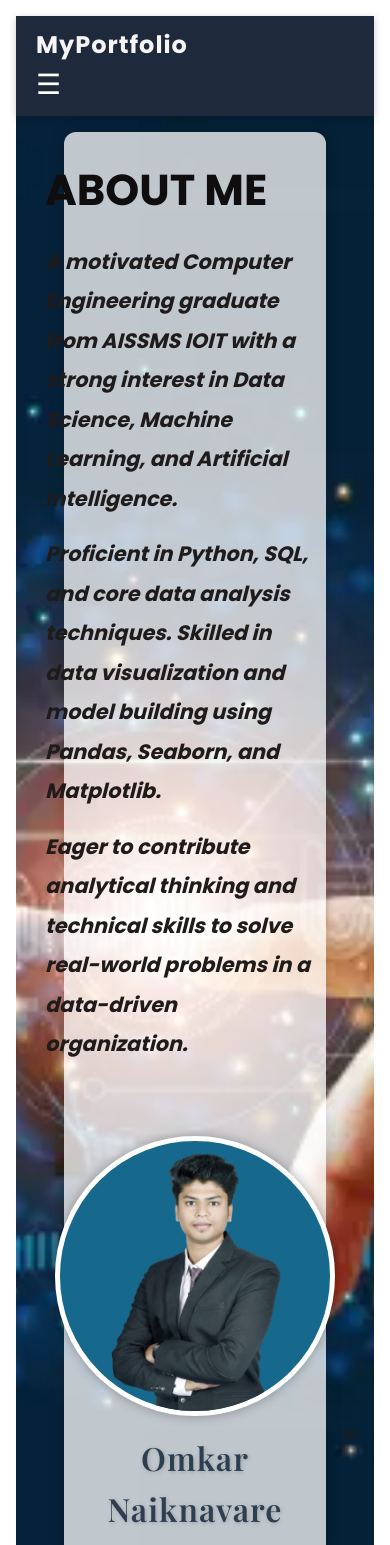
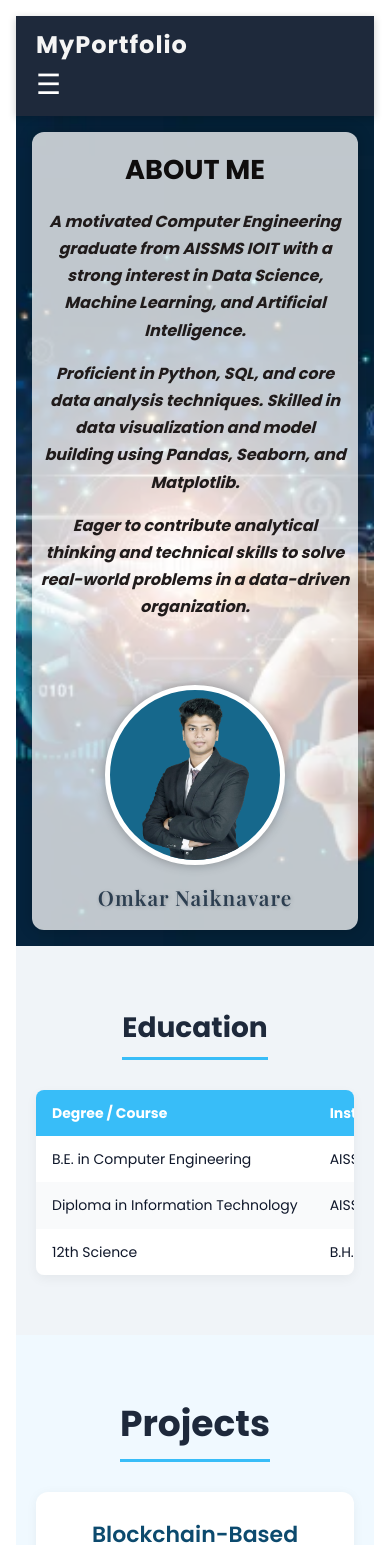
Before and after one commit to omkar300/portfolio, a React (Create React App) app: page / in a window 390 px wide. Shown: the top 1545 px of the page. Built offline with nearby package versions, Linux system fonts and the light colour scheme.

Commit message:
Update About.css

```diff
--- a/src/components/About/About.css
+++ b/src/components/About/About.css
@@ -8,6 +8,7 @@
   justify-content: center;
   min-height: 90vh;
   background-color: rgba(255, 255, 255, 0.9);
+  box-sizing: border-box;
 }
 
 .about-container {
@@ -23,41 +24,7 @@
   padding: 2rem;
   border-radius: 12px;
   box-shadow: 0 0 15px rgba(0, 0, 0, 0.2);
-}
-
-/* ✅ Responsive fix for smaller screens */
-@media screen and (max-width: 768px) {
-  .about-container {
-    flex-direction: column;
-    padding: 1.5rem;
-    text-align: center;
-  }
-
-  .about-left {
-    padding-right: 0;
-    text-align: center;
-  }
-
-  .about-right {
-    margin-top: 1.5rem;
-  }
-
-  .about-image {
-    width: 220px;
-    height: 220px;
-  }
-
-  .about-title {
-    font-size: 2rem;
-  }
-
-  .about-description {
-    font-size: 1.1rem;
-  }
-
-  .about-name {
-    font-size: 1.7rem;
-  }
+  box-sizing: border-box;
 }
 
 .about-left {
@@ -65,6 +32,7 @@
   min-width: 300px;
   text-align: left;
   padding-right: 2rem;
+  box-sizing: border-box;
 }
 
 .about-title {
@@ -75,6 +43,7 @@
   text-transform: uppercase;
   color: #0f0d0d;
   box-shadow: #201b1b;
+  transition: transform 0.3s ease;
 }
 
 .about-title:hover {
@@ -90,6 +59,7 @@
   font-weight: bolder;
   color: #201b1b;
   text-shadow: #ffffff;
+  transition: transform 0.3s ease;
 }
 
 .about-description:hover {
@@ -104,6 +74,7 @@
   flex-direction: column;
   align-items: center;
   justify-content: flex-start;
+  box-sizing: border-box;
 }
 
 .about-image {
@@ -138,3 +109,67 @@
   transform: scale(1.05);
   color: #000000;
 }
+
+/* ✅ Fully Responsive Fixes */
+@media screen and (max-width: 768px) {
+  .about {
+    padding: 1rem;
+  }
+
+  .about-container {
+    flex-direction: column;
+    padding: 1.5rem 1rem;
+    gap: 2rem;
+    text-align: center;
+  }
+
+  .about-left {
+    padding-right: 0;
+    text-align: center;
+  }
+
+  .about-title {
+    font-size: 2rem;
+  }
+
+  .about-description {
+    font-size: 1.1rem;
+    line-height: 1.7;
+  }
+
+  .about-right {
+    margin-top: 1rem;
+  }
+
+  .about-image {
+    width: 200px;
+    height: 200px;
+  }
+
+  .about-name {
+    font-size: 1.5rem;
+  }
+}
+
+@media screen and (max-width: 480px) {
+  .about-container {
+    padding: 1rem 0.5rem;
+  }
+
+  .about-title {
+    font-size: 1.7rem;
+  }
+
+  .about-description {
+    font-size: 1rem;
+  }
+
+  .about-image {
+    width: 180px;
+    height: 180px;
+  }
+
+  .about-name {
+    font-size: 1.3rem;
+  }
+}
```
